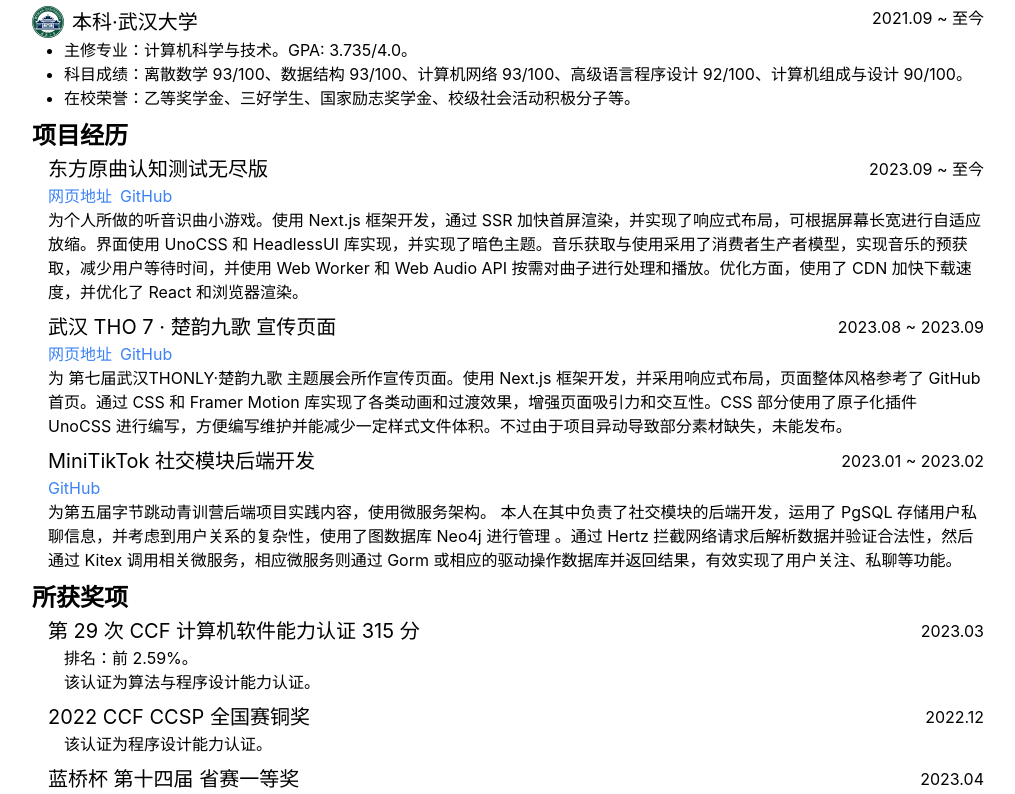
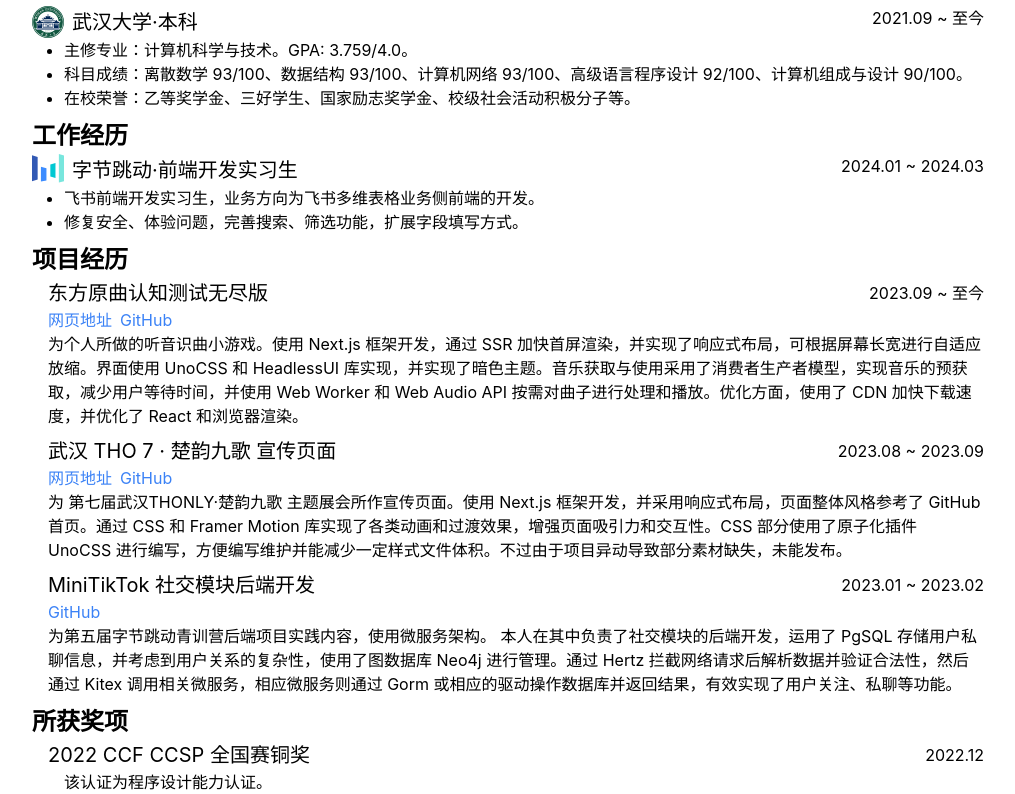
Before and after one commit to aldlss/resume, a React (Vite) app: page / in a window 1280 px wide. Shown: the part 266-1060 px from the top of the page, without its empty margins (132-1147 px from the left). Built offline with nearby package versions, Linux system fonts and the light colour scheme.

Commit message:
feat: v2

```diff
--- a/src/App.tsx
+++ b/src/App.tsx
@@ -1,4 +1,10 @@
-import { GithubFillSvg, LinkSvg, MailLineSvg, WhuLogoSvg } from "./svg";
+import {
+    BytedanceLogoSvg,
+    GithubFillSvg,
+    LinkSvg,
+    MailLineSvg,
+    WhuLogoSvg,
+} from "./svg";
 import { box } from "./box";
 
 export default function App() {
@@ -49,16 +55,34 @@
                 <h2 className="text-h2">教育经历</h2>
                 <div className="flex justify-between">
                     <h3 className="flex items-center gap-2 text-h3 font-normal">
-                        <WhuLogoSvg className="w-8" />
-                        <span>本科·武汉大学</span>
+                        <WhuLogoSvg className="h-8" />
+                        <span>武汉大学·本科</span>
                     </h3>
                     <span>2021.09 ~ 至今</span>
                 </div>
                 <UnorderedList
                     list={[
-                        "主修专业：计算机科学与技术。GPA: 3.735/4.0。",
+                        "主修专业：计算机科学与技术。GPA: 3.759/4.0。",
                         "科目成绩：离散数学 93/100、数据结构 93/100、计算机网络 93/100、高级语言程序设计 92/100、计算机组成与设计 90/100。",
                         "在校荣誉：乙等奖学金、三好学生、国家励志奖学金、校级社会活动积极分子等。",
+                    ]}
+                />
+            </section>
+            <section>
+                <h2 className="text-h2">工作经历</h2>
+                <div className="flex justify-between">
+                    <h3 className="flex items-center gap-2 text-h3 font-normal">
+                        <div className="h-8 w-8 overflow-clip">
+                            <BytedanceLogoSvg className="h-8 min-w-max" />
+                        </div>
+                        <span>字节跳动·前端开发实习生</span>
+                    </h3>
+                    <span>2024.01 ~ 2024.03</span>
+                </div>
+                <UnorderedList
+                    list={[
+                        "飞书前端开发实习生，业务方向为飞书多维表格业务侧前端的开发。",
+                        "修复安全、体验问题，完善搜索、筛选功能，扩展字段填写方式。",
                     ]}
                 />
             </section>
@@ -119,7 +143,7 @@
                                 为第五届字节跳动青训营后端项目实践内容，使用微服务架构。
                                 本人在其中负责了社交模块的后端开发，运用了 PgSQL
                                 存储用户私聊信息，并考虑到用户关系的复杂性，使用了图数据库
-                                Neo4j 进行管理 。通过 Hertz
+                                Neo4j 进行管理。通过 Hertz
                                 拦截网络请求后解析数据并验证合法性，然后通过
                                 Kitex 调用相关微服务，相应微服务则通过 Gorm
                                 或相应的驱动操作数据库并返回结果，有效实现了用户关注、私聊等功能。
@@ -142,16 +166,16 @@
                 <ul className="flex flex-col gap-2">
                     {[
                         [
+                            "2022 CCF CCSP 全国赛铜奖",
+                            "2022.12",
+                            "",
+                            "该认证为程序设计能力认证。",
+                        ],
+                        [
                             "第 29 次 CCF 计算机软件能力认证 315 分",
                             "2023.03",
                             "排名：前 2.59%。",
                             "该认证为算法与程序设计能力认证。",
-                        ],
-                        [
-                            "2022 CCF CCSP 全国赛铜奖",
-                            "2022.12",
-                            "",
-                            "该认证为程序设计能力认证。",
                         ],
                         [
                             "蓝桥杯 第十四届 省赛一等奖",
@@ -164,6 +188,12 @@
                             "2023.04",
                             "个人三等奖，201 分。",
                             "该认证为算法设计能力认证。",
+                        ],
+                        [
+                            "第 33 次 CCF 计算机软件能力认证 430 分",
+                            "2024.03",
+                            "排名：历史前 0.34%。",
+                            "该认证为算法与程序设计能力认证。",
                         ],
                         [
                             "全国大学生数学建模竞赛 省级三等奖",
--- a/src/svg.tsx
+++ b/src/svg.tsx
@@ -1,4 +1,5 @@
 import whulogo from "./assets/whu.svg";
+import bytedancelogo from "./assets/ByteDance_logo_English.svg";
 
 export function GithubFillSvg(props: React.SVGProps<SVGSVGElement>) {
     return (
@@ -27,3 +28,9 @@
 export function WhuLogoSvg(props: React.ImgHTMLAttributes<HTMLImageElement>) {
     return <img src={whulogo} {...props}></img>;
 }
+
+export function BytedanceLogoSvg(
+    props: React.ImgHTMLAttributes<HTMLImageElement>
+) {
+    return <img src={bytedancelogo} {...props}></img>;
+}
```
Also changed, not shown: src/assets/ByteDance_logo_English.svg (added).
